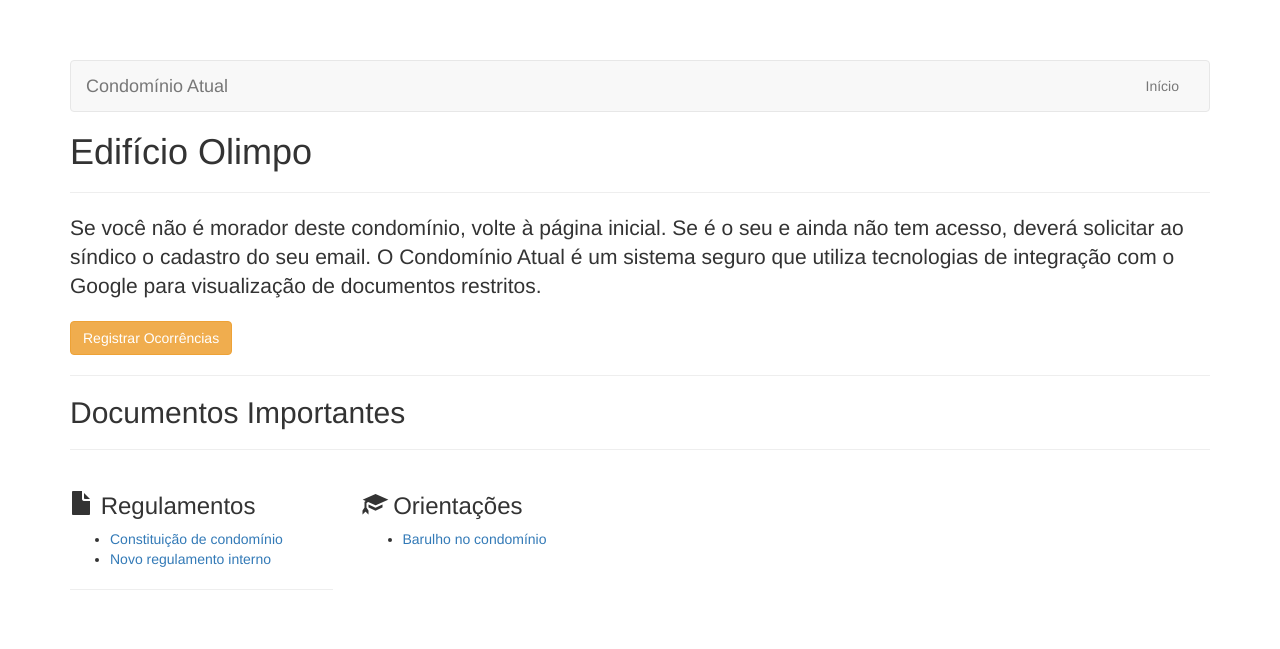
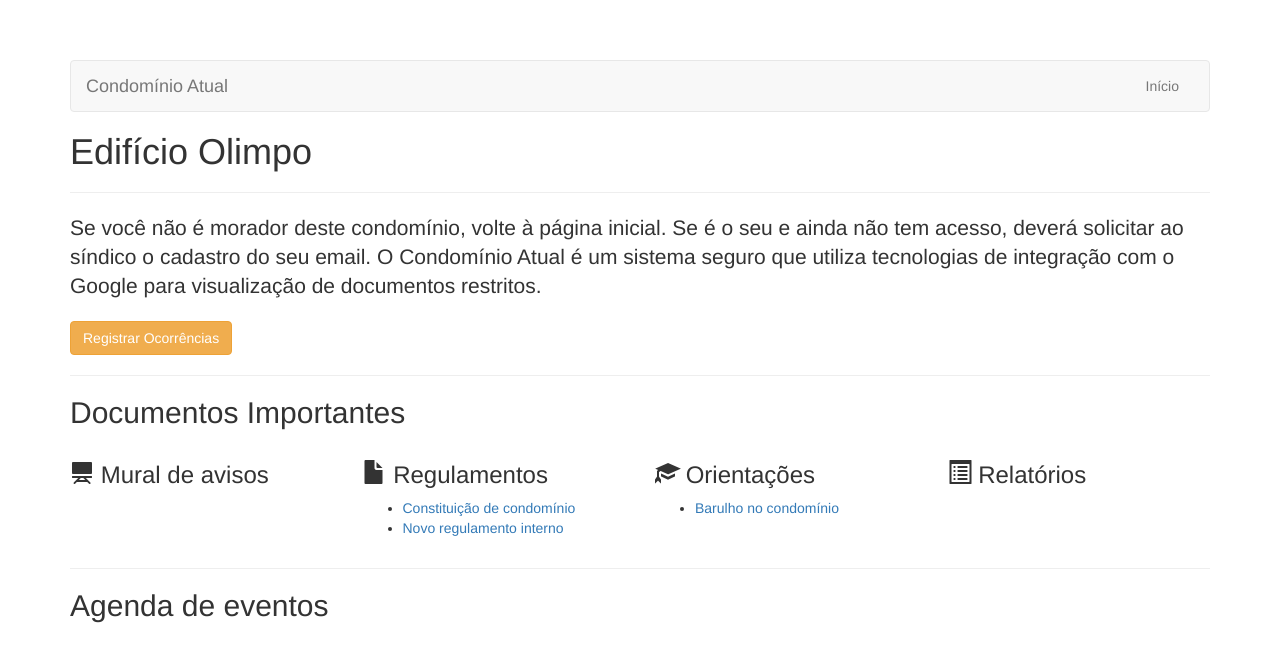
Before and after one commit to henriquebastos/catual, a Django app: page /olimpo/ in a window 1280 px wide. Shown: the top 649 px of the page. Before the commit the page ends 590 px from the top, so only its background shows below. Run offline with Django 3.2, Linux system fonts and the light colour scheme; some libraries are stand-ins or nearby versions.

Commit message:
adicionadando calendario

```diff
--- a/catual/core/static/css/style.css
+++ b/catual/core/static/css/style.css
@@ -49,3 +49,7 @@ body > .container {
 .condominios {
     text-align: center;
 }
+
+.agenda {
+    text-align: center;
+}
--- a/catual/core/templates/olimpo.html
+++ b/catual/core/templates/olimpo.html
@@ -34,15 +34,16 @@
     <a class="btn btn-warning" href="/ocorrencias/" role="button">Registrar Ocorrências</a>
     <hr>
     <h2>Documentos Importantes</h2>
-    <hr>
     <div class="row">
+        <div class="col-md-3">
+            <h3><span class="glyphicon glyphicon-blackboard"></span> Mural de avisos</h3>
+        </div>
         <div class="col-md-3">
             <h3><span class="glyphicon glyphicon-file"></span> Regulamentos</h3>
             <ul>
                 <li><a href="https://drive.google.com/file/d/0B6EoP5kaEOYOTjA1S1NnMTlQV1U/view?usp=sharing">Constituição de condomínio</a></li>
                 <li><a href="https://drive.google.com/open?id=0B6EoP5kaEOYORDNhSV9jTDlJZnc">Novo regulamento interno</a></li>
             </ul>
-            <hr>
         </div>
         <div class="col-md-3">
             <h3><span class="glyphicon glyphicon-education"></span> Orientações</h3>
@@ -51,8 +52,15 @@
             </ul>
         </div>
         <div class="col-md-3">
-
+            <h3><span class="glyphicon glyphicon-list-alt"></span> Relatórios</h3>
         </div>
     </div>
+        <hr>
+        <h2>Agenda de eventos</h2>
+        <br>
+        <div class="agenda">
+        <iframe src="https://calendar.google.com/calendar/embed?src=olimpo350%40gmail.com&ctz=America/Sao_Paulo" style="border: 0" width="800" height="600" frameborder="0" scrolling="no"></iframe>
+        </div>
+
 </div>
 {% endblock content %}
```
